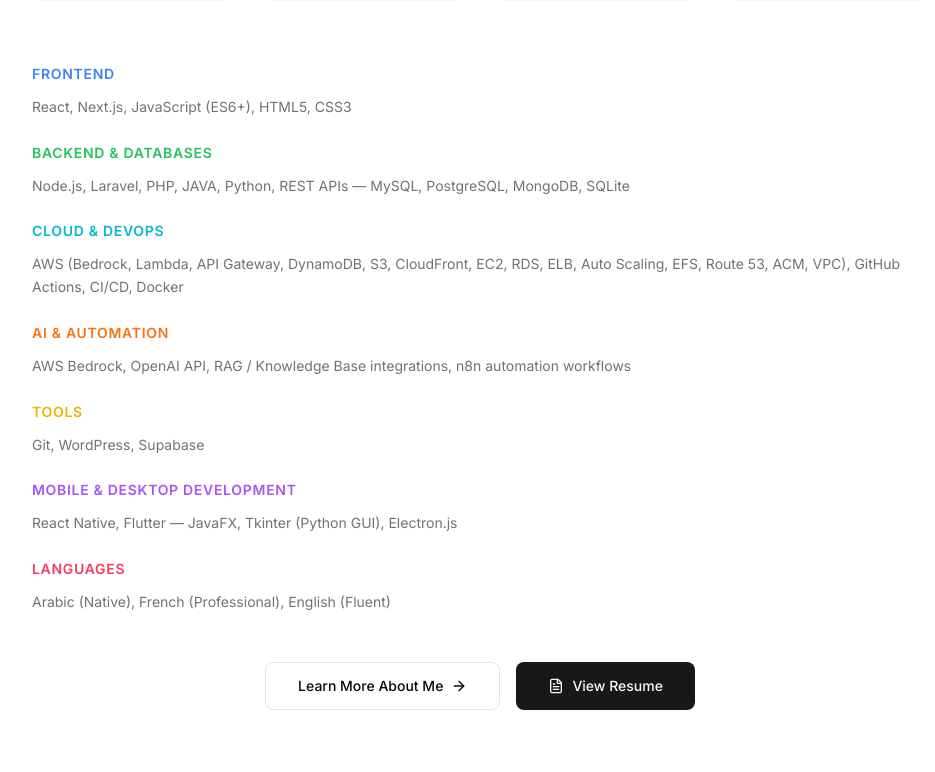
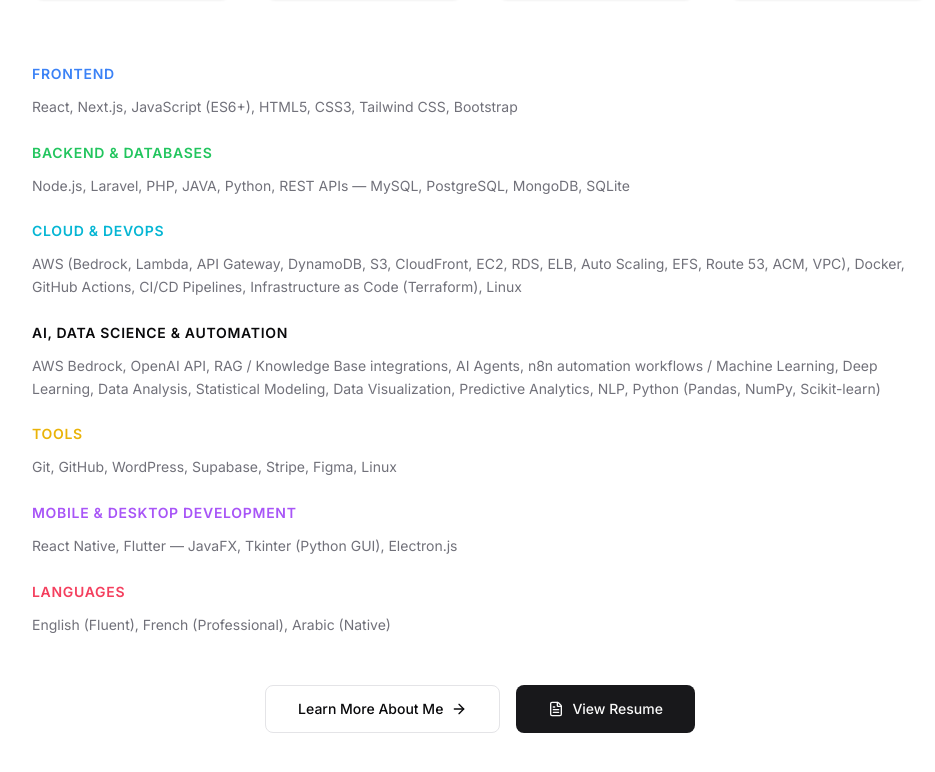
Before and after one commit to daganoo/daganoo-portfolio, a React (Create React App) app: page / in a window 1280 px wide. Shown: the part 1330-2102 px from the top of the page, without its empty margins (160-1095 px from the left). Built offline with nearby package versions, Linux system fonts and the light colour scheme.

Commit message:
Update skills.ts

```diff
--- a/src/data/skills.ts
+++ b/src/data/skills.ts
@@ -3,7 +3,7 @@
 export const skillGroups: SkillGroup[] = [
   {
     category: "Frontend",
-    details: "React, Next.js, JavaScript (ES6+), HTML5, CSS3",
+    details: "React, Next.js, JavaScript (ES6+), HTML5, CSS3, Tailwind CSS, Bootstrap",
   },
   {
     category: "Backend & Databases",
@@ -11,15 +11,15 @@
   },
   {
     category: "Cloud & DevOps",
-    details: "AWS (Bedrock, Lambda, API Gateway, DynamoDB, S3, CloudFront, EC2, RDS, ELB, Auto Scaling, EFS, Route 53, ACM, VPC), GitHub Actions, CI/CD, Docker",
+    details: "AWS (Bedrock, Lambda, API Gateway, DynamoDB, S3, CloudFront, EC2, RDS, ELB, Auto Scaling, EFS, Route 53, ACM, VPC), Docker, GitHub Actions, CI/CD Pipelines, Infrastructure as Code (Terraform), Linux",
   },
   {
-    category: "AI & Automation",
-    details: "AWS Bedrock, OpenAI API, RAG / Knowledge Base integrations, n8n automation workflows",
+    category: "AI, Data Science & Automation",
+details: "AWS Bedrock, OpenAI API, RAG / Knowledge Base integrations, AI Agents, n8n automation workflows / Machine Learning, Deep Learning, Data Analysis, Statistical Modeling, Data Visualization, Predictive Analytics, NLP, Python (Pandas, NumPy, Scikit-learn)"
   },
   {
     category: "Tools",
-    details: "Git, WordPress, Supabase",
+    details: "Git, GitHub, WordPress, Supabase, Stripe, Figma, Linux",
   },
   {
     category: "Mobile & Desktop Development",
@@ -27,6 +27,6 @@
   },
   {
     category: "Languages",
-    details: "Arabic (Native), French (Professional), English (Fluent)",
+    details: "English (Fluent), French (Professional), Arabic (Native)",
   },
 ];
```
